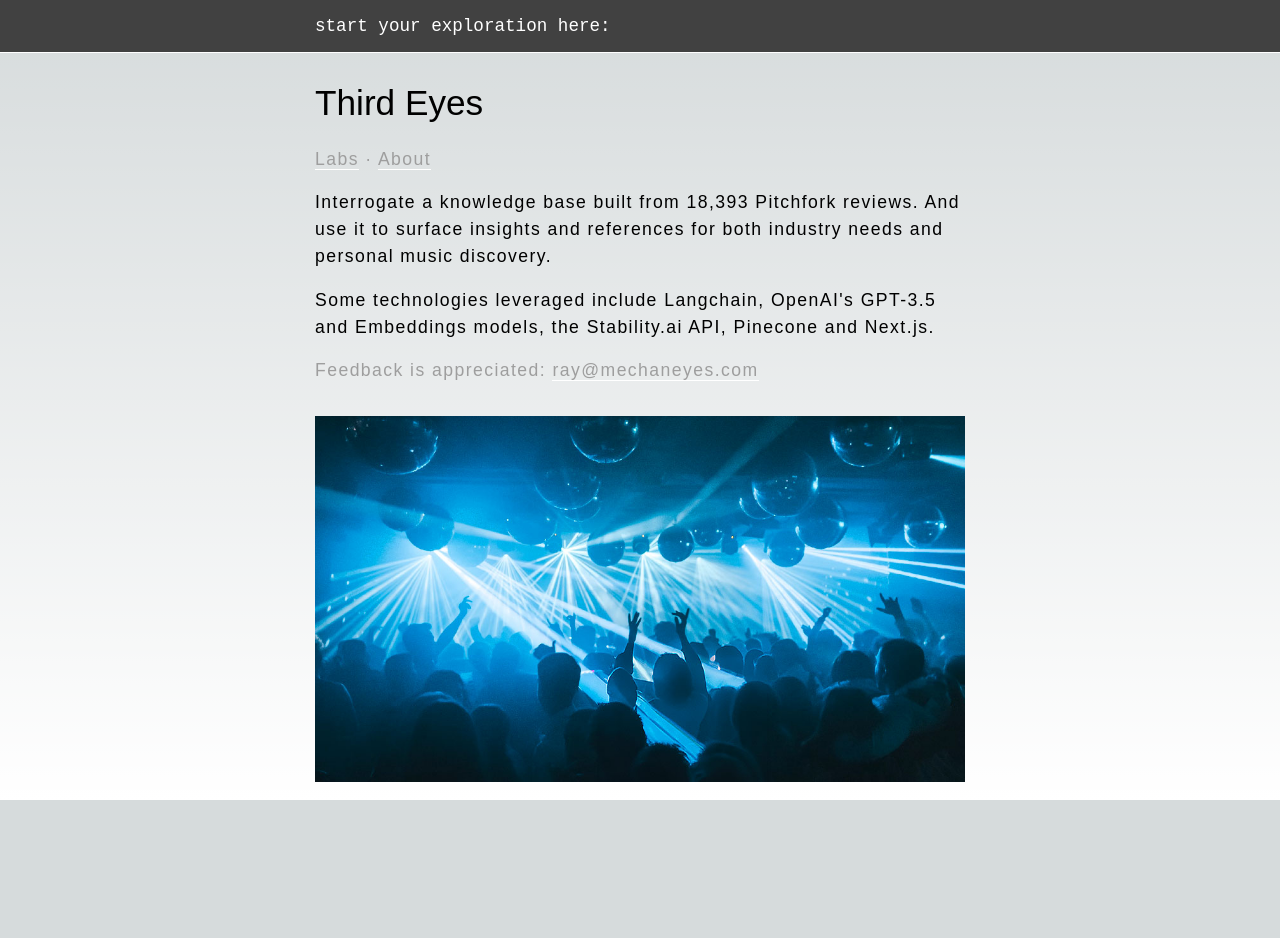
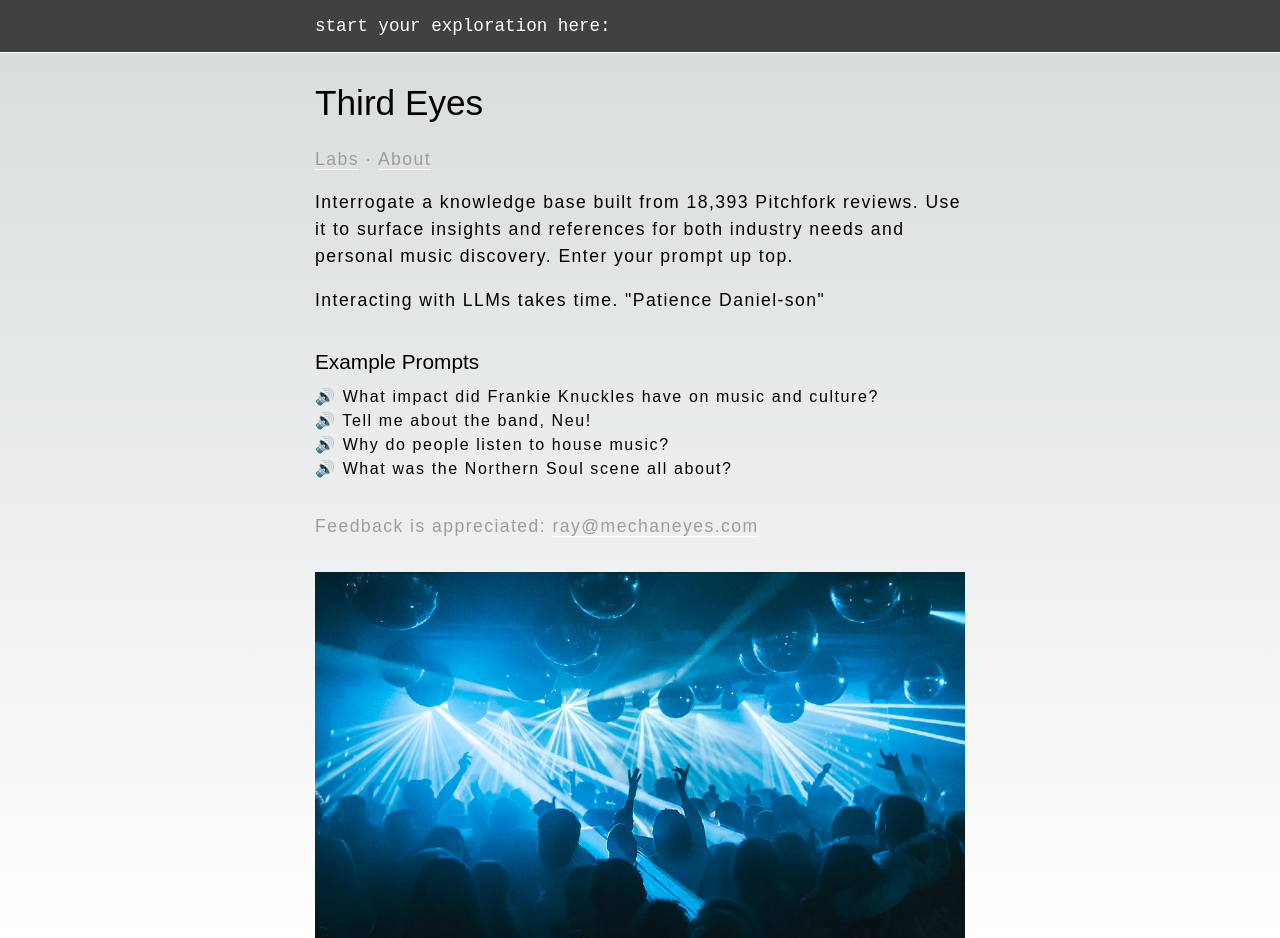
Before and after one commit to mechaneyes/aframe, a Next.js app: page / in a window 1280 px wide. Before the commit the page ends 800 px from the top, so only its background shows below. Built offline with nearby package versions, Linux system fonts and the light colour scheme; a web font is replaced by a local one.

Commit message:
stability image size + copy incl example prompts
+ killed the stability square format. not quite 16x9, but better
+ have added example prompts to homepage. will make them clickable

```diff
--- a/app/about/page.js
+++ b/app/about/page.js
@@ -50,10 +50,11 @@ export default function Page() {
           </p>
           <p>
             For a more technical deep dive into the making of Third Eyes, check
-            out this post on WinterWerk:{" "}
+            out{"  "}
             <a href="https://winterwerk.one/posts/thirdeyes-mvp">
-              https://winterwerk.one/posts/thirdeyes-mvp
+              this post on WinterWerk
             </a>
+            .
           </p>
         </div>
       </section>
--- a/app/page.js
+++ b/app/page.js
@@ -257,18 +257,28 @@ export default function Home() {
           Third Eyes
         </h1>
         <p className="introduction__feedback">
-          <Link href="/stability">Labs</Link> &middot; {" "}
+          <Link href="/stability">Labs</Link> &middot;{" "}
           <Link href="/about">About</Link>
         </p>
         <p className="introduction__description">
-          Interrogate a knowledge base built from 18,393 Pitchfork reviews. And
-          use it to surface insights and references for both industry needs and
-          personal music discovery.
+          Interrogate a knowledge base built from 18,393 Pitchfork reviews. Use
+          it to surface insights and references for both industry needs and
+          personal music discovery. Enter your prompt up top.
         </p>
-        <p>
+        <p>Interacting with LLMs takes time. "Patience Daniel-son"</p>
+        <div className="introduction__example-prompts">
+          <h3>Example Prompts</h3>
+          <ul>
+            <li>What impact did Frankie Knuckles have on music and culture?</li>
+            <li>Tell me about the band, Neu!</li>
+            <li>Why do people listen to house music?</li>
+            <li>What was the Northern Soul scene all about?</li>
+          </ul>
+        </div>
+        {/* <p>
           Some technologies leveraged include Langchain, OpenAI&apos;s GPT-3.5
           and Embeddings models, the Stability.ai API, Pinecone and Next.js.
-        </p>
+        </p> */}
         <p className="introduction__feedback">
           Feedback is appreciated:{" "}
           <a href="mailto:ray@mechaneyes.com">ray@mechaneyes.com</a>
@@ -301,8 +311,9 @@ export default function Home() {
           Third Eyes
         </h1>
         <p className="introduction__feedback">
-          <Link href="/stability">Labs</Link> &middot; {" "} <Link href="/about">About</Link>
-          &middot; <a href="mailto:ray@mechaneyes.com">ray@mechaneyes.com</a>
+          <Link href="/stability">Labs</Link> &middot;{" "}
+          <Link href="/about">About</Link> &middot;{" "}
+          <a href="mailto:ray@mechaneyes.com">ray@mechaneyes.com</a>
         </p>
         <div
           className="response response--creative"
--- a/app/stability/page.js
+++ b/app/stability/page.js
@@ -260,8 +260,7 @@ export default function Home() {
         <h1 className="introduction__title">Third Eyes v Stability AI</h1>
         <p className="introduction__feedback">
           <Link href="/">Home</Link> &middot; <Link href="/about">About</Link>{" "}
-          &middot; {" "}
-          <a href="mailto:ray@mechaneyes.com">ray@mechaneyes.com</a>
+          &middot; <a href="mailto:ray@mechaneyes.com">ray@mechaneyes.com</a>
         </p>
         <p className="introduction__description">
           In this application, we&apos;re working with multiple Large Language
@@ -308,9 +307,7 @@ export default function Home() {
         </Link>
         <p className="introduction__feedback">
           <Link href="/">Home</Link> &middot; <Link href="/about">About</Link>{" "}
-          {"  "}
-          &middot; &nbsp; {"  "}
-          <a href="mailto:ray@mechaneyes.com">ray@mechaneyes.com</a>
+          &middot; <a href="mailto:ray@mechaneyes.com">ray@mechaneyes.com</a>
         </p>
         <div
           className="response response--creative"
--- a/app/stability/stability.tsx
+++ b/app/stability/stability.tsx
@@ -24,7 +24,7 @@ export async function stability(image_prompt: string) {
         ],
         cfg_scale: 7,
         clip_guidance_preset: "FAST_BLUE",
-        height: 512,
+        height: 320,
         width: 512,
         samples: 1,
         steps: 30,
--- a/app/styles/styles.scss
+++ b/app/styles/styles.scss
@@ -38,6 +38,11 @@ $formaWeight: (
   h2 {
     margin: 2rem 0 0.5rem 0;
     font-size: 1.5rem;
+  }
+
+  h3 {
+    margin: 2rem 0 0.5rem 0;
+    font-size: 1.3rem;
   }
 
   p {
@@ -172,6 +177,25 @@ $formaWeight: (
     &__image {
       margin-top: 2rem;
     }
+
+    &__example-prompts {
+      margin-bottom: 2rem;
+
+      ul {
+        // margin-left: 16px;
+        // list-style-type: circle;
+      }
+
+      li {
+        font-weight: 300;
+        letter-spacing: 0.1rem;
+        line-height: 1.5rem;
+
+        &::before {
+          content: "🔊 ";
+        }
+      }
+    }
   }
 
   // o————————————————————————————————————o returned —>
@@ -291,7 +315,6 @@ $formaWeight: (
   &--stability {
     .introduction {
       &__image {
-
         img {
           filter: invert(1);
         }
@@ -301,8 +324,8 @@ $formaWeight: (
     .stability-image {
       display: block;
       width: 50%;
-      margin: 0 1rem 2rem 0;
-      padding-top: 10px;
+      margin: 0 1rem 0 0;
+      padding-top: 8px;
       float: left;
     }
   }
```
